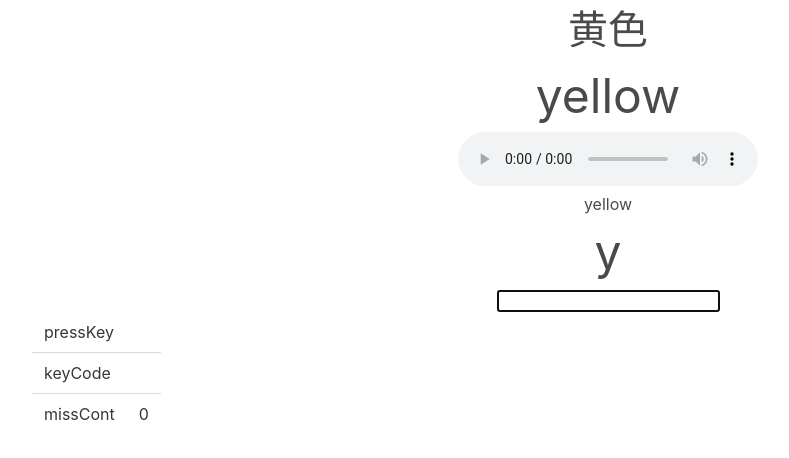
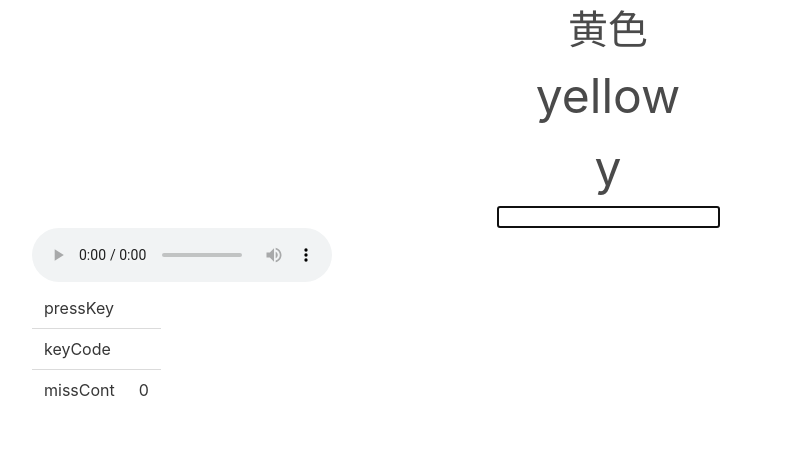
Before and after one commit to iitenkida7/typing, a Nuxt app in the folder nuxt/: page / in a window 1280 px wide. Shown: the top 458 px of the page, without its empty margins (32-821 px from the left). Built offline with nearby package versions, Linux system fonts and the light colour scheme.

Commit message:
Add word component

```diff
--- /dev/null
+++ b/nuxt/components/Word.vue
@@ -0,0 +1,21 @@
+<template>
+  <div class="has-text-centered">
+    <p class="is-size-2">{{ ja }}</p>
+  </div>
+  <div class="has-text-centered">
+    <p class="is-size-1">{{ word }}</p>
+  </div>
+  <div class="has-text-centered">
+    {{ remains }}
+  </div>
+  <div class="has-text-centered">
+    <p class="is-size-1">{{ targetChr }}</p>
+  </div>
+</template>
+
+<script>
+export default {
+  name: "Word",
+  props: ["ja", "word", "targetChr"],
+};
+</script>
--- a/nuxt/pages/index.vue
+++ b/nuxt/pages/index.vue
@@ -1,20 +1,7 @@
 <template>
   <div class="container">
     <div :v-if="completed === false">
-      <div class="has-text-centered">
-        <p class="is-size-2">{{ target.ja }}</p>
-      </div>
-      <div class="has-text-centered">
-        <p class="is-size-1">{{ target.word }}</p>
-        <Audio :word="target.word" />
-      </div>
-
-      <div class="has-text-centered">
-        {{ remains }}
-      </div>
-      <div class="has-text-centered">
-        <p class="is-size-1">{{ targetChr }}</p>
-      </div>
+      <Word :ja="target.ja" :word="target.word" :targetChr="targetChr" />
       <div class="has-text-centered">
         <input type="text" autofocus v-model="inputText" @keyup="keyPress" />
       </div>
@@ -23,6 +10,7 @@
         <h1>OK＼(^o^)／</h1>
         <button v-on:click="retry">Retry</button>
       </div>
+      <Audio :word="target.word" />
       <Debug :pressKey="pressKey" :keyCode="keyCode" :missCnt="missCnt" />
     </div>
   </div>
@@ -82,5 +70,4 @@ export default {
   },
 };
 </script>
-<style lang="scss">
-</style>
+<style lang="scss"></style>
```
